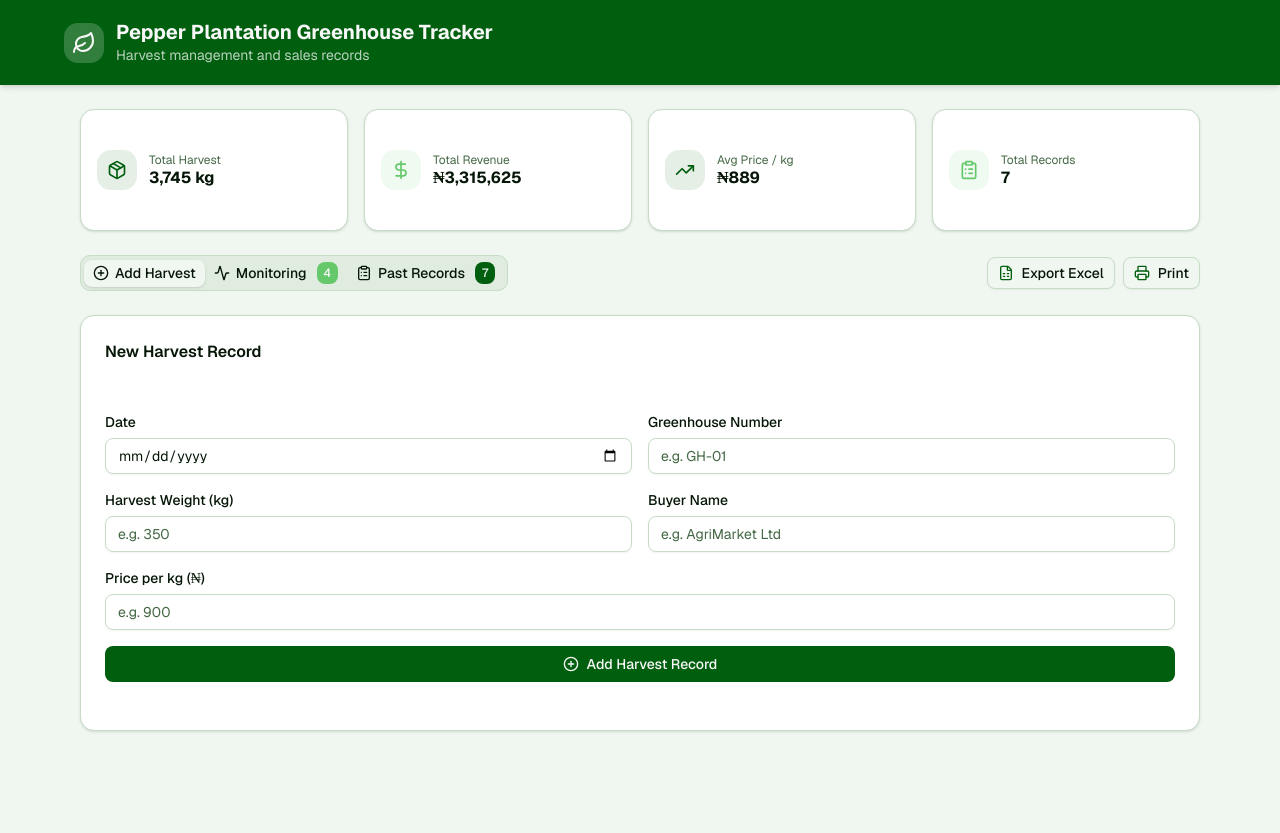
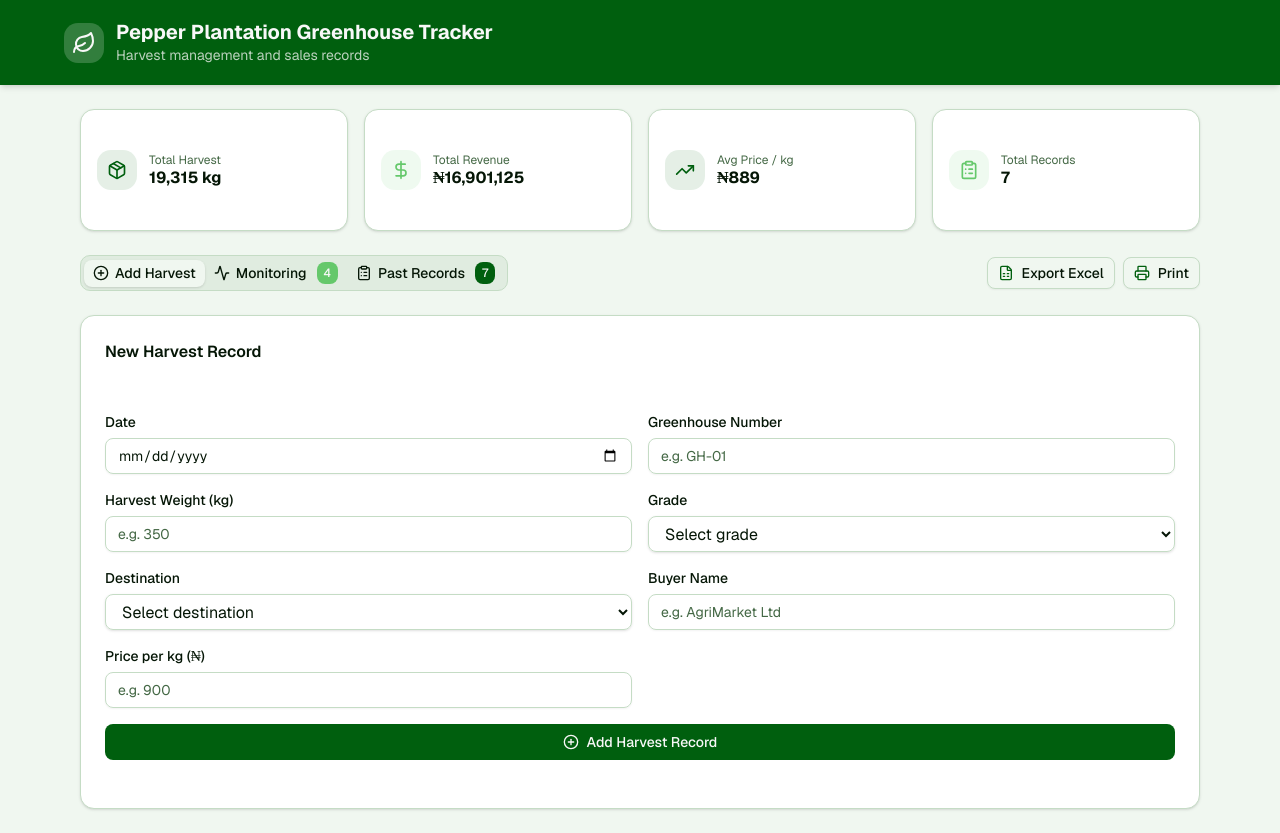
Before and after one commit to dengineeringglobal-cmyk/v0-greenhouse-tracker, a Next.js app: page / in a window 1280 px wide. Before the commit the page ends 800 px from the top, so only its background shows below. Built offline with nearby package versions, Linux system fonts and the light colour scheme.

Commit message:
feat: enhance greenhouse tracker with new harvest fields\n\nAdd Grade and Destination fields and update records table and export

```diff
--- a/app/page.tsx
+++ b/app/page.tsx
@@ -26,6 +26,8 @@ type HarvestRecord = {
   date: string;
   greenhouse: string;
   harvestKg: string;
+  grade: string;
+  destination: string;
   buyer: string;
   price: string;
   revenue: number;
@@ -43,13 +45,13 @@ type GreenhouseRecord = {
 };
 
 const INITIAL_RECORDS: HarvestRecord[] = [
-  { id: "1", date: "2024-01-05", greenhouse: "GH-12", harvestKg: "950", buyer: "AgriMarket Ltd", price: "850", revenue: 807500 },
-  { id: "2", date: "2024-01-12", greenhouse: "GH-05", harvestKg: "780", buyer: "Pepper World", price: "900", revenue: 702000 },
-  { id: "3", date: "2024-01-19", greenhouse: "GH-01", harvestKg: "280", buyer: "FreshProduce Co.", price: "870", revenue: 243600 },
-  { id: "4", date: "2024-02-02", greenhouse: "GH-03", harvestKg: "510", buyer: "AgriMarket Ltd", price: "880", revenue: 448800 },
-  { id: "5", date: "2024-02-16", greenhouse: "GH-02", harvestKg: "390", buyer: "SpiceGate Nigeria", price: "910", revenue: 354900 },
-  { id: "6", date: "2024-03-01", greenhouse: "GH-01", harvestKg: "460", buyer: "Pepper World", price: "920", revenue: 423200 },
-  { id: "7", date: "2024-03-14", greenhouse: "GH-03", harvestKg: "375", buyer: "FreshProduce Co.", price: "895", revenue: 335625 },
+  { id: "1", date: "2024-01-05", greenhouse: "GH-12", harvestKg: "9500", grade: "A", destination: "Export", buyer: "AgriMarket Ltd", price: "850", revenue: 8075000 },
+  { id: "2", date: "2024-01-12", greenhouse: "GH-05", harvestKg: "7800", grade: "A", destination: "Local Market", buyer: "Pepper World", price: "900", revenue: 7020000 },
+  { id: "3", date: "2024-01-19", greenhouse: "GH-01", harvestKg: "280", grade: "B", destination: "Processing", buyer: "FreshProduce Co.", price: "870", revenue: 243600 },
+  { id: "4", date: "2024-02-02", greenhouse: "GH-03", harvestKg: "510", grade: "A", destination: "Export", buyer: "AgriMarket Ltd", price: "880", revenue: 448800 },
+  { id: "5", date: "2024-02-16", greenhouse: "GH-02", harvestKg: "390", grade: "B", destination: "Local Market", buyer: "SpiceGate Nigeria", price: "910", revenue: 354900 },
+  { id: "6", date: "2024-03-01", greenhouse: "GH-01", harvestKg: "460", grade: "A", destination: "Export", buyer: "Pepper World", price: "920", revenue: 423200 },
+  { id: "7", date: "2024-03-14", greenhouse: "GH-03", harvestKg: "375", grade: "C", destination: "Processing", buyer: "FreshProduce Co.", price: "895", revenue: 335625 },
 ];
 
 const INITIAL_GREENHOUSES: GreenhouseRecord[] = [
@@ -66,6 +68,8 @@ export default function GreenhouseTracker() {
     date: "",
     greenhouse: "",
     harvestKg: "",
+    grade: "",
+    destination: "",
     buyer: "",
     price: "",
   });
@@ -88,6 +92,8 @@ export default function GreenhouseTracker() {
     if (!form.greenhouse) newErrors.greenhouse = "Greenhouse number is required";
     if (!form.harvestKg || isNaN(Number(form.harvestKg)) || Number(form.harvestKg) <= 0)
       newErrors.harvestKg = "Enter a valid harvest weight";
+    if (!form.grade) newErrors.grade = "Grade is required";
+    if (!form.destination) newErrors.destination = "Destination is required";
     if (!form.buyer) newErrors.buyer = "Buyer name is required";
     if (!form.price || isNaN(Number(form.price)) || Number(form.price) <= 0)
       newErrors.price = "Enter a valid price";
@@ -107,7 +113,7 @@ export default function GreenhouseTracker() {
       revenue,
     };
     setRecords([newRecord, ...records]);
-    setForm({ date: "", greenhouse: "", harvestKg: "", buyer: "", price: "" });
+    setForm({ date: "", greenhouse: "", harvestKg: "", grade: "", destination: "", buyer: "", price: "" });
     setErrors({});
   };
 
@@ -166,25 +172,29 @@ export default function GreenhouseTracker() {
 
     // Harvest Records sheet
     const harvestData = [
-      ["Date", "Greenhouse", "Harvest (kg)", "Buyer", "Price per kg (₦)", "Revenue (₦)"],
+      ["Date", "Greenhouse", "Harvest (kg)", "Grade", "Destination", "Buyer", "Price per kg (₦)", "Revenue (₦)"],
       ...records.map((r) => [
         r.date,
         r.greenhouse,
         Number(r.harvestKg),
+        r.grade,
+        r.destination,
         r.buyer,
         Number(r.price),
         r.revenue,
       ]),
       [],
-      ["", "", "", "", "Total Harvest (kg):", totalHarvest],
-      ["", "", "", "", "Total Revenue (₦):", totalRevenue],
-      ["", "", "", "", "Avg Price/kg (₦):", Math.round(avgPrice)],
+      ["", "", "", "", "", "", "Total Harvest (kg):", totalHarvest],
+      ["", "", "", "", "", "", "Total Revenue (₦):", totalRevenue],
+      ["", "", "", "", "", "", "Avg Price/kg (₦):", Math.round(avgPrice)],
     ];
 
     const harvestSheet = XLSX.utils.aoa_to_sheet(harvestData);
     harvestSheet["!cols"] = [
       { wch: 14 },
       { wch: 16 },
+      { wch: 14 },
+      { wch: 10 },
       { wch: 14 },
       { wch: 22 },
       { wch: 18 },
@@ -431,6 +441,52 @@ export default function GreenhouseTracker() {
 
                     <div className="grid gap-1.5">
                       <label className="text-sm font-medium text-foreground">
+                        Grade
+                      </label>
+                      <select
+                        value={form.grade}
+                        onChange={(e) =>
+                          setForm({ ...form, grade: e.target.value })
+                        }
+                        className={`flex h-9 w-full rounded-md border bg-transparent px-3 py-1 text-base shadow-sm transition-colors placeholder:text-muted-foreground focus-visible:outline-none focus-visible:ring-1 focus-visible:ring-ring ${
+                          errors.grade ? "border-destructive" : "border-input"
+                        }`}
+                      >
+                        <option value="">Select grade</option>
+                        <option value="A">Grade A (Premium)</option>
+                        <option value="B">Grade B (Standard)</option>
+                        <option value="C">Grade C (Processing)</option>
+                      </select>
+                      {errors.grade && (
+                        <p className="text-xs text-destructive">{errors.grade}</p>
+                      )}
+                    </div>
+
+                    <div className="grid gap-1.5">
+                      <label className="text-sm font-medium text-foreground">
+                        Destination
+                      </label>
+                      <select
+                        value={form.destination}
+                        onChange={(e) =>
+                          setForm({ ...form, destination: e.target.value })
+                        }
+                        className={`flex h-9 w-full rounded-md border bg-transparent px-3 py-1 text-base shadow-sm transition-colors placeholder:text-muted-foreground focus-visible:outline-none focus-visible:ring-1 focus-visible:ring-ring ${
+                          errors.destination ? "border-destructive" : "border-input"
+                        }`}
+                      >
+                        <option value="">Select destination</option>
+                        <option value="Export">Export</option>
+                        <option value="Local Market">Local Market</option>
+                        <option value="Processing">Processing</option>
+                      </select>
+                      {errors.destination && (
+                        <p className="text-xs text-destructive">{errors.destination}</p>
+                      )}
+                    </div>
+
+                    <div className="grid gap-1.5">
+                      <label className="text-sm font-medium text-foreground">
                         Buyer Name
                       </label>
                       <Input
@@ -446,7 +502,7 @@ export default function GreenhouseTracker() {
                       )}
                     </div>
 
-                    <div className="grid gap-1.5 md:col-span-2">
+                    <div className="grid gap-1.5">
                       <label className="text-sm font-medium text-foreground">
                         Price per kg (₦)
                       </label>
@@ -826,7 +882,7 @@ export default function GreenhouseTracker() {
                       </div>
                     ) : (
                       <div className="overflow-x-auto">
-                        <table className="w-full text-sm">
+<table className="w-full text-sm">
                           <thead>
                             <tr className="bg-muted border-b border-border">
                               <th className="text-left py-3 px-4 font-semibold text-muted-foreground">
@@ -837,6 +893,12 @@ export default function GreenhouseTracker() {
                               </th>
                               <th className="text-right py-3 px-4 font-semibold text-muted-foreground">
                                 Harvest (kg)
+                              </th>
+                              <th className="text-center py-3 px-4 font-semibold text-muted-foreground">
+                                Grade
+                              </th>
+                              <th className="text-left py-3 px-4 font-semibold text-muted-foreground">
+                                Destination
                               </th>
                               <th className="text-left py-3 px-4 font-semibold text-muted-foreground">
                                 Buyer
@@ -872,6 +934,22 @@ export default function GreenhouseTracker() {
                                 <td className="py-3 px-4 text-right font-medium text-foreground">
                                   {Number(r.harvestKg).toLocaleString()}
                                 </td>
+                                <td className="py-3 px-4 text-center">
+                                  <Badge
+                                    className={`text-xs ${
+                                      r.grade === "A"
+                                        ? "bg-primary text-primary-foreground"
+                                        : r.grade === "B"
+                                        ? "bg-accent text-accent-foreground"
+                                        : "bg-muted text-muted-foreground"
+                                    }`}
+                                  >
+                                    {r.grade}
+                                  </Badge>
+                                </td>
+                                <td className="py-3 px-4 text-foreground">
+                                  {r.destination}
+                                </td>
                                 <td className="py-3 px-4 text-foreground">
                                   {r.buyer}
                                 </td>
@@ -904,7 +982,7 @@ export default function GreenhouseTracker() {
                               <td className="py-3 px-4 text-right font-bold text-foreground">
                                 {totalHarvest.toLocaleString()} kg
                               </td>
-                              <td colSpan={2} />
+                              <td colSpan={4} />
                               <td className="py-3 px-4 text-right font-bold text-primary">
                                 ₦{totalRevenue.toLocaleString()}
                               </td>
```
